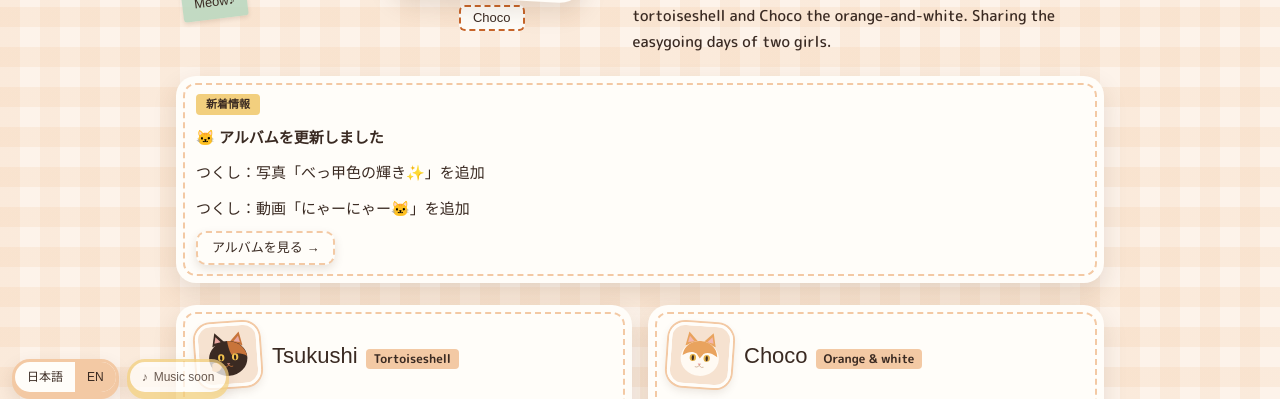
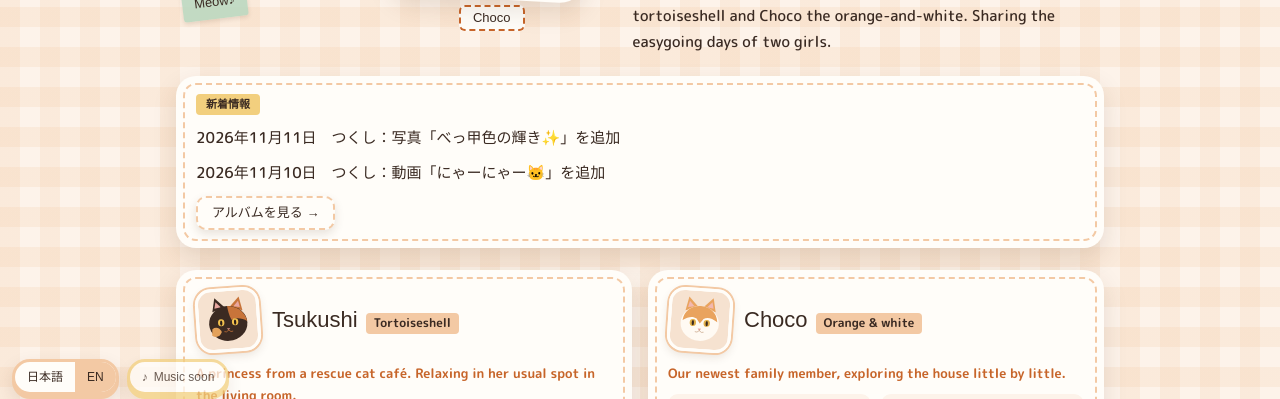
Before and after one commit to tsuku-choco-cat/tsukuchoco, a plain HTML site: page index.html in a window 1280 px wide. Shown: the part 393-792 px from the top of the page. Drawn offline with Linux system fonts and the light colour scheme; no server answers; a web font is replaced by a local one.

Commit message:
新着情報を日付入りの1行表示にする
Updated news section with new entries and modified profile details.

```diff
--- a/index.html
+++ b/index.html
@@ -60,8 +60,8 @@
 
     <section class="pcard news-card" style="border-radius:20px" aria-label="新着情報">
           <span class="kind-chip">新着情報</span>
-          <p><strong>🐱 アルバムを更新しました</strong></p>
-          <p>つくし：写真「べっ甲色の輝き✨」を追加</p><p>つくし：動画「にゃーにゃー🐱」を追加</p>
+          <p style="white-space:nowrap;overflow:hidden;text-overflow:ellipsis">2026年11月11日　つくし：写真「べっ甲色の輝き✨」を追加</p>
+          <p style="white-space:nowrap;overflow:hidden;text-overflow:ellipsis">2026年11月10日　つくし：動画「にゃーにゃー🐱」を追加</p>
           <p><a class="back" href="album.html">アルバムを見る →</a></p>
     </section>
 
```
